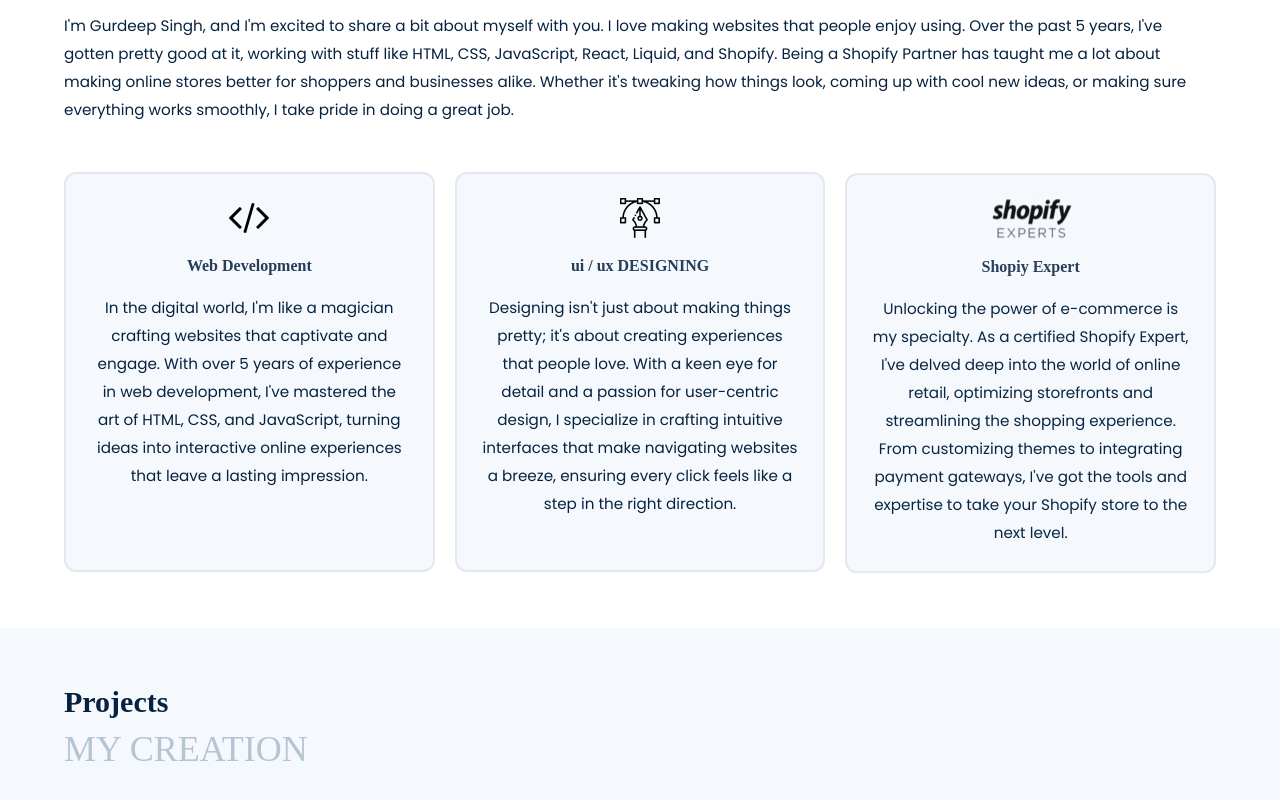
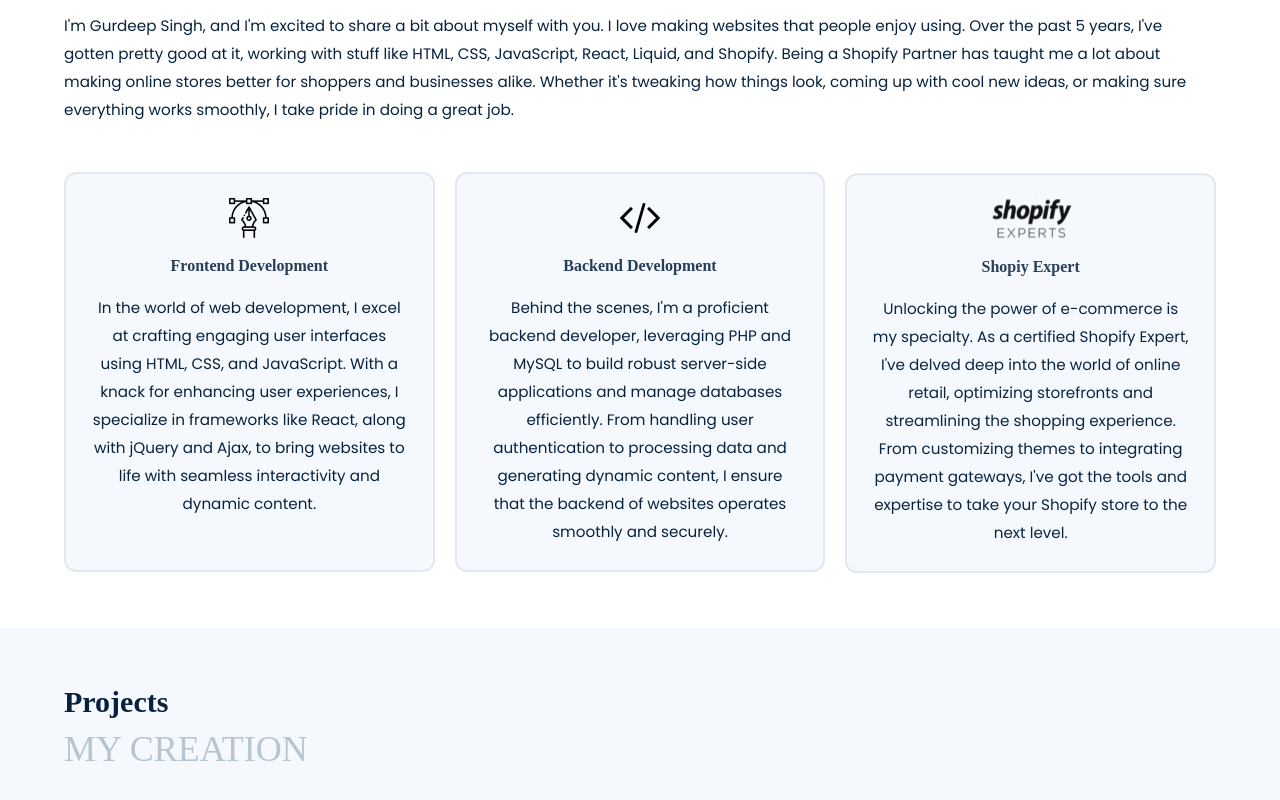
Before and after one commit to GurdeepSingh19/portfolio, a React (Vite) app: page / in a window 1280 px wide. Shown: the part 1683-2483 px from the top of the page. Built offline with nearby package versions, Linux system fonts and the light colour scheme; a web font is replaced by a local one.

Commit message:
content changes

```diff
--- a/src/Content.js
+++ b/src/Content.js
@@ -136,14 +136,14 @@ export const content = {
     intro:"I'm Gurdeep Singh, and I'm excited to share a bit about myself with you. I love making websites that people enjoy using. Over the past 5 years, I've gotten pretty good at it, working with stuff like HTML, CSS, JavaScript, React, Liquid, and Shopify. Being a Shopify Partner has taught me a lot about making online stores better for shoppers and businesses alike. Whether it's tweaking how things look, coming up with cool new ideas, or making sure everything works smoothly, I take pride in doing a great job.",
     service_content: [
       {
-        title: "Web Development",
-        para: "In the digital world, I'm like a magician crafting websites that captivate and engage. With over 5 years of experience in web development, I've mastered the art of HTML, CSS, and JavaScript, turning ideas into interactive online experiences that leave a lasting impression.",
-        logo: services_logo1,
+        title: "Frontend Development",
+        para: "In the world of web development, I excel at crafting engaging user interfaces using HTML, CSS, and JavaScript. With a knack for enhancing user experiences, I specialize in frameworks like React, along with jQuery and Ajax, to bring websites to life with seamless interactivity and dynamic content.",
+        logo: services_logo2,
       },
       {
-        title: "ui / ux DESIGNING",
-        para: "Designing isn't just about making things pretty; it's about creating experiences that people love. With a keen eye for detail and a passion for user-centric design, I specialize in crafting intuitive interfaces that make navigating websites a breeze, ensuring every click feels like a step in the right direction.",
-        logo: services_logo2,
+        title: "Backend Development",
+        para: "Behind the scenes, I'm a proficient backend developer, leveraging PHP and MySQL to build robust server-side applications and manage databases efficiently. From handling user authentication to processing data and generating dynamic content, I ensure that the backend of websites operates smoothly and securely.",
+        logo: services_logo1,
       },
       {
         title: "Shopiy Expert",
```
